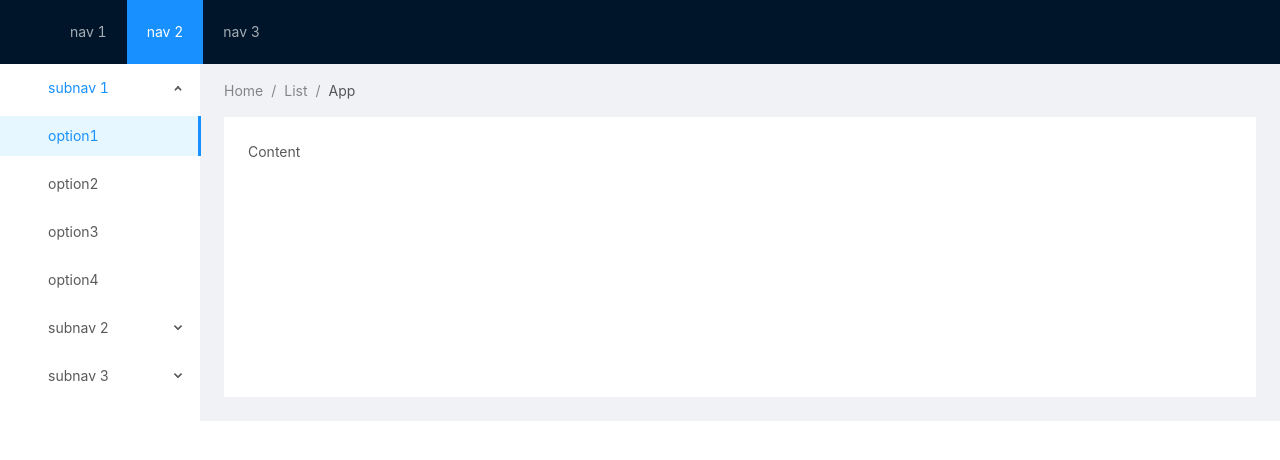
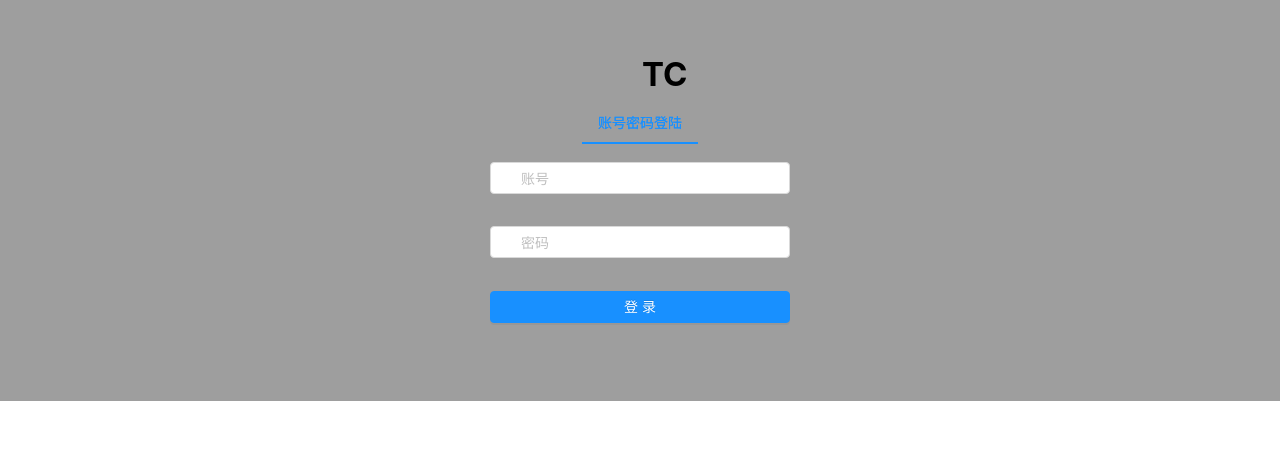
Before and after one commit to thirteenAndwine/test, a Vue app: page /login in a window 1280 px wide. Shown: the top 460 px of the page. Built offline with nearby package versions, Linux system fonts and the light colour scheme.

Commit message:
first commit

```diff
--- a/package.json
+++ b/package.json
@@ -11,7 +11,10 @@
     "ant-design-vue": "^1.7.8",
     "antd": "^4.23.6",
     "core-js": "^3.6.5",
-    "vue": "^2.6.11"
+    "less": "^3.13.1",
+    "less-loader": "^5.0.0",
+    "vue": "^2.6.11",
+    "vue-router": "^3.6.5"
   },
   "devDependencies": {
     "@vue/cli-plugin-babel": "~4.5.13",
--- a/src/App.vue
+++ b/src/App.vue
@@ -1,16 +1,17 @@
 <template>
-  <div>
-    <index />
+  <div class="app">
+    <router-view></router-view>
   </div>
 </template>
 
 <script>
-import index from "./components/index.vue";
-
 export default {
   name: "App",
-  components: {
-    index,
-  },
 };
 </script>
+<style lang="less">
+.app {
+  overflow: hidden;
+  background-image: url(http://localhost:10001/assets/background.5825f033.svg);
+}
+</style>
--- a/src/components/index.vue
+++ b/src/components/index.vue
@@ -1,22 +1,12 @@
 <template>
-  <a-layout id="components-layout-demo-top-side-2">
+  <a-layout
+    id="components-layout-demo-top-side-2"
+    style="min-height: 100vh"
+  >
     <a-layout-header class="header">
-      <a-menu
-        theme="dark"
-        mode="horizontal"
-        :default-selected-keys="['2']"
-        :style="{ lineHeight: '64px' }"
-      >
-        <a-menu-item key="1">
-          nav 1
-        </a-menu-item>
-        <a-menu-item key="2">
-          nav 2
-        </a-menu-item>
-        <a-menu-item key="3">
-          nav 3
-        </a-menu-item>
-      </a-menu>
+      <div class="SystemName">
+        TC用户中心
+      </div>
     </a-layout-header>
     <a-layout>
       <a-layout-sider
@@ -31,19 +21,13 @@
         >
           <a-sub-menu key="sub1">
             <span slot="title">
-              <a-icon type="user" />subnav 1
+              <a-icon type="user" />用户管理
             </span>
-            <a-menu-item key="1">
-              option1
-            </a-menu-item>
-            <a-menu-item key="2">
-              option2
-            </a-menu-item>
-            <a-menu-item key="3">
-              option3
-            </a-menu-item>
-            <a-menu-item key="4">
-              option4
+            <a-menu-item
+              key="1"
+              @click="goToComment('userlist')"
+            >
+              用户列表
             </a-menu-item>
           </a-sub-menu>
           <a-sub-menu key="sub2">
@@ -53,15 +37,6 @@
             <a-menu-item key="5">
               option5
             </a-menu-item>
-            <a-menu-item key="6">
-              option6
-            </a-menu-item>
-            <a-menu-item key="7">
-              option7
-            </a-menu-item>
-            <a-menu-item key="8">
-              option8
-            </a-menu-item>
           </a-sub-menu>
           <a-sub-menu key="sub3">
             <span slot="title">
@@ -70,26 +45,12 @@
             <a-menu-item key="9">
               option9
             </a-menu-item>
-            <a-menu-item key="10">
-              option10
-            </a-menu-item>
-            <a-menu-item key="11">
-              option11
-            </a-menu-item>
-            <a-menu-item key="12">
-              option12
-            </a-menu-item>
           </a-sub-menu>
         </a-menu>
       </a-layout-sider>
       <a-layout style="padding: 0 24px 24px">
-        <a-breadcrumb style="margin: 16px 0">
-          <a-breadcrumb-item>Home</a-breadcrumb-item>
-          <a-breadcrumb-item>List</a-breadcrumb-item>
-          <a-breadcrumb-item>App</a-breadcrumb-item>
-        </a-breadcrumb>
-        <a-layout-content :style="{ background: '#fff', padding: '24px', margin: 0, minHeight: '280px' }">
-          Content
+        <a-layout-content :style="{ padding: '24px', margin: 0, minHeight: '280px' }">
+          <router-view></router-view>
         </a-layout-content>
       </a-layout>
     </a-layout>
@@ -102,15 +63,18 @@ export default {
       collapsed: false,
     };
   },
+  methods: {
+    goToComment(path) {
+      // console.log(path);
+      this.$router.push("/" + path);
+    },
+  },
 };
 </script>
 
 <style>
-#components-layout-demo-top-side-2 .logo {
-  width: 120px;
-  height: 31px;
-  background: rgba(255, 255, 255, 0.2);
-  margin: 16px 28px 16px 0;
-  float: left;
+.SystemName {
+  color: aliceblue;
+  font-size: 20px;
 }
 </style>
--- a/src/main.js
+++ b/src/main.js
@@ -2,6 +2,7 @@ import Vue from 'vue'
 import App from './App.vue'
 import Antd from "ant-design-vue"
 import "ant-design-vue/dist/antd.css"
+import router from "./router/Router"
 
 Vue.config.productionTip = false
 
@@ -9,4 +10,5 @@ Vue.use(Antd)
 
 new Vue({
   render: h => h(App),
+  router
 }).$mount('#app')
--- /dev/null
+++ b/src/router/Router.js
@@ -0,0 +1,10 @@
+import Vue from "vue";
+import Router from "vue-router";
+import routers from '@/router/routers'
+
+Vue.use(Router)
+
+export default new Router({
+    mode: 'history',
+    routes: routers,
+})
--- /dev/null
+++ b/src/router/routers.js
@@ -0,0 +1,21 @@
+import Login from "../view/user/login"
+import Index from "@/components/index.vue"
+import userList from "@/view/useList/userList"
+export default [
+    {
+        path: "/login",
+        component: Login
+    }, {
+        path: '/',
+        redirect: '/login'
+    }, {
+        path: "/index",
+        component: Index,
+        children: [
+            {
+                path: "/userlist",
+                component: userList
+            }
+        ]
+    }
+]
--- /dev/null
+++ b/src/view/useList/userList.vue
@@ -0,0 +1,15 @@
+<template>
+  <div>
+    <a-breadcrumb>
+      <a-breadcrumb-item>用户管理</a-breadcrumb-item>
+      <a-breadcrumb-item>用户列表</a-breadcrumb-item>
+    </a-breadcrumb>
+  </div>
+</template>
+
+<script>
+export default {};
+</script>
+
+<style>
+</style>
--- /dev/null
+++ b/src/view/user/login.vue
@@ -0,0 +1,117 @@
+<template>
+  <div class="main">
+    <div class="loginBox">
+      <img
+        src="http://localhost:10001/assets/logo.710d5090.svg"
+        alt="hahha"
+      >
+      <span class="LoginName">TC</span>
+    </div>
+    <a-form
+      layout="horizontal"
+      :form="form"
+      @submit="handleSubmit"
+    >
+      <a-tabs :tabBarStyle="{ textAlign: 'center', borderBottom: 'unset' }">
+        <a-tab-pane
+          key="tab1"
+          tab="账号密码登陆"
+        >
+          <a-form-item>
+            <a-input
+              v-decorator="[
+                'username',
+                {rules: [{ required: true, message: '请输入账号' }], validateTrigger: 'change'}
+              ]"
+              placeholder="账号"
+            >
+              <a-icon
+                slot="prefix"
+                type="user"
+                style="color:rgba(0,0,0,.25)"
+              />
+            </a-input>
+          </a-form-item>
+          <a-form-item>
+            <a-input
+              type="password"
+              v-decorator="[
+                'password',
+                {rules: [{ required: true, message: '请输入密码' }], validateTrigger: 'blur'}
+              ]"
+              placeholder="密码"
+            >
+              <a-icon
+                slot="prefix"
+                type="lock"
+                style="color:rgba(0,0,0,.25)"
+              />
+            </a-input>
+          </a-form-item>
+          <a-form-item>
+            <a-button
+              type="primary"
+              html-type="submit"
+              :disabled="hasErrors(form.getFieldsError())"
+              block
+            >
+              登录
+            </a-button>
+          </a-form-item>
+        </a-tab-pane>
+      </a-tabs>
+    </a-form>
+  </div>
+</template>
+<script>
+function hasErrors(fieldsError) {
+  return Object.keys(fieldsError).some((field) => fieldsError[field]);
+}
+export default {
+  data() {
+    return {
+      hasErrors,
+      form: this.$form.createForm(this, { name: "horizontal_login" }),
+    };
+  },
+  mounted() {
+    this.$nextTick(() => {
+      // 开始时禁用提交按钮
+      // this.form.validateFields();
+    });
+  },
+  methods: {
+    handleSubmit(e) {
+      e.preventDefault();
+      this.form.validateFields((err, values) => {
+        if (!err) {
+          console.log("Received values of form: ", values);
+        }
+      });
+      this.$router.push("/index");
+    },
+  },
+};
+</script>
+<style scoped lang="less">
+.main {
+  width: 300px;
+  margin: 50px auto;
+  .loginBox {
+    width: 110px;
+    margin: 0 auto;
+    // background-color: antiquewhite;
+    img {
+      width: 42px;
+      height: 42px;
+    }
+    .LoginName {
+      color: #000;
+      font-size: 33px;
+      vertical-align: middle;
+      font-weight: bold;
+      margin-left: 15px;
+    }
+  }
+}
+</style>
--- /dev/null
+++ b/vue.config.js
@@ -0,0 +1,5 @@
+const vueConfig = {
+    // 关闭eslint
+    lintOnSave: false,
+}
+module.exports = vueConfig
```
Also changed, not shown: jsconfig.json (added, +24 -0 lines), 1 other file (tests, documents, lock files or other folders).
